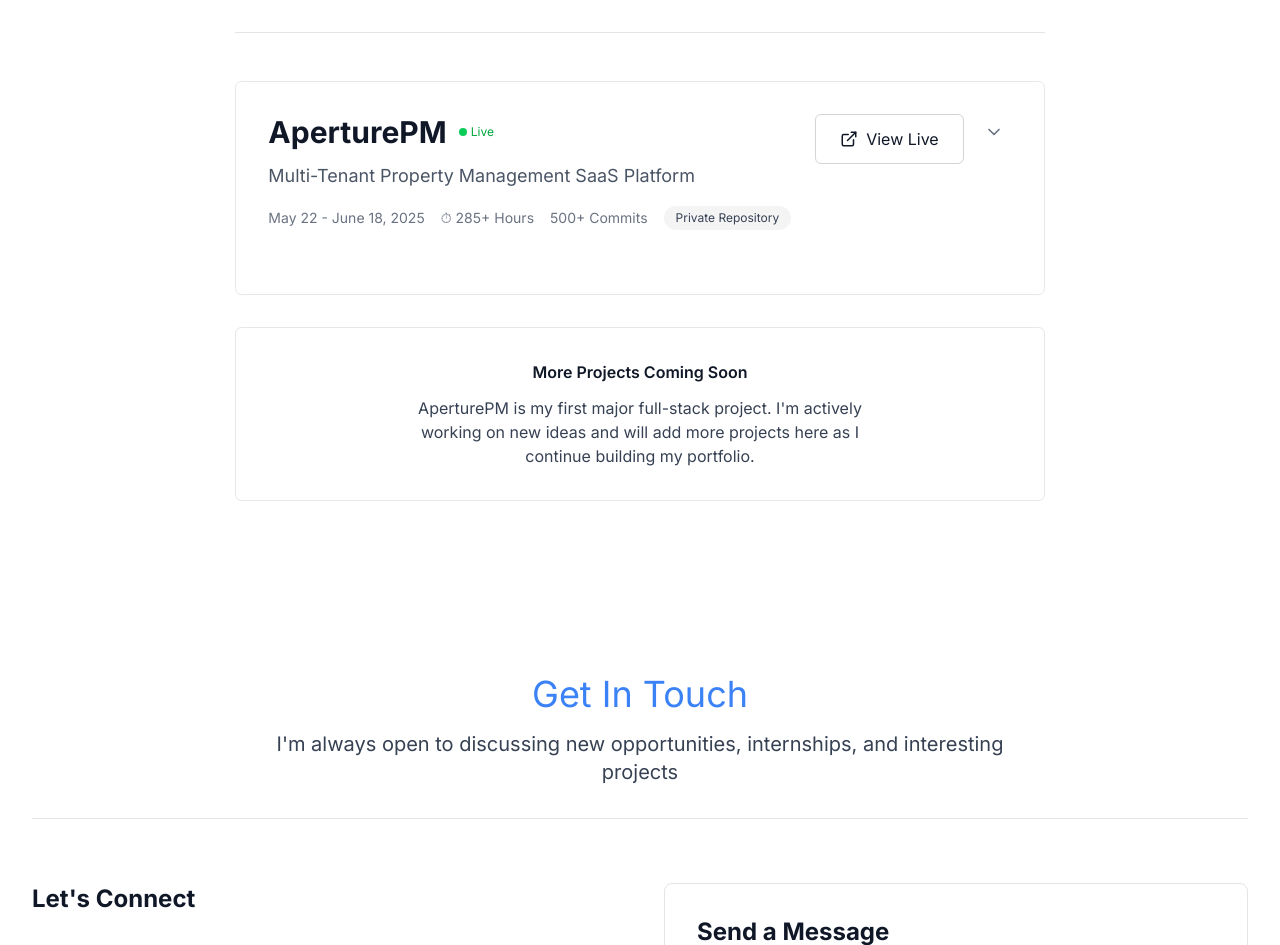
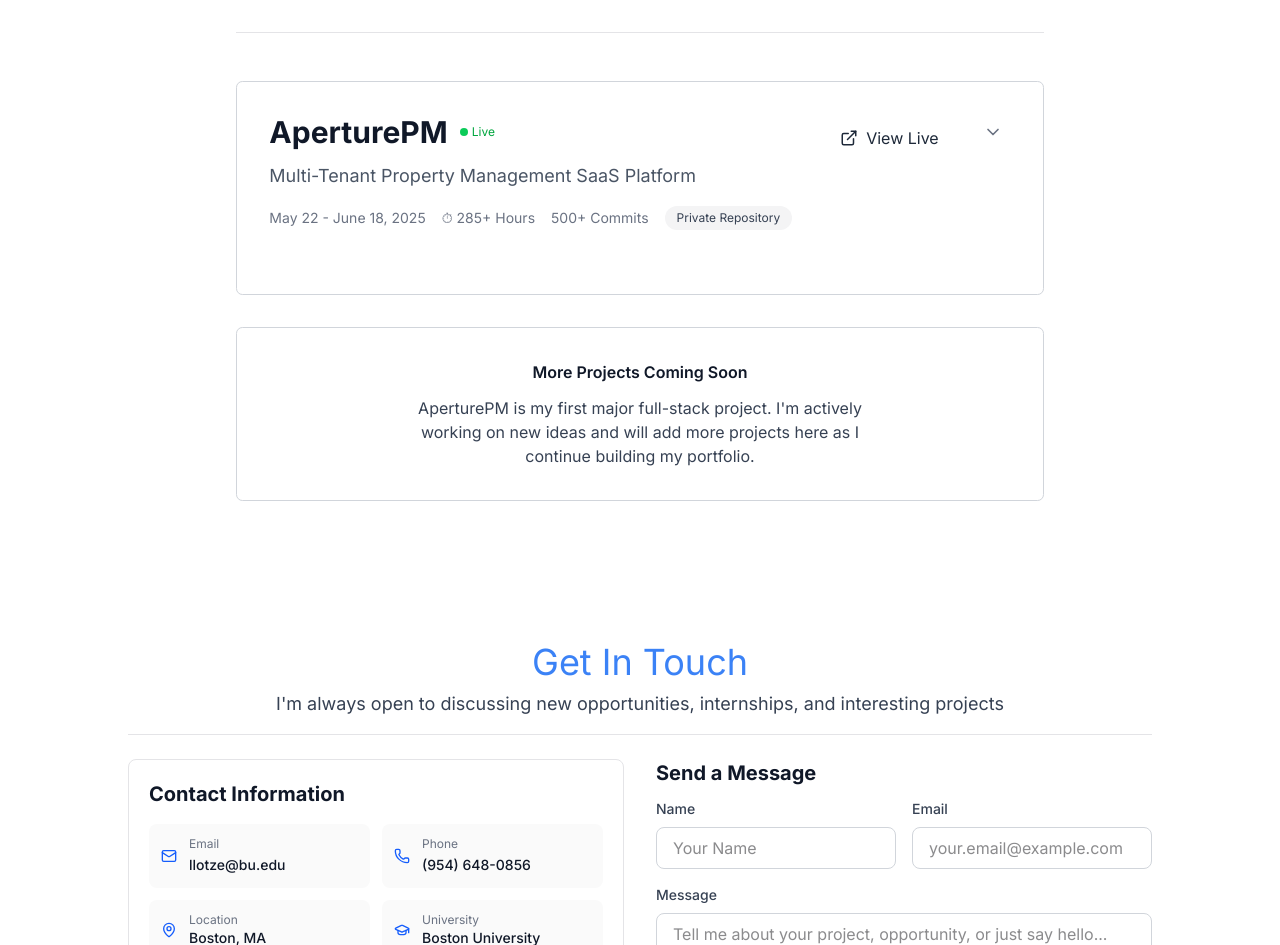
Before and after one commit to llotze/portfolio, a Next.js app: page / in a window 1280 px wide. Shown: the part 1855-2800 px from the top of the page. Built offline with nearby package versions, Linux system fonts and the light colour scheme.

Commit message:
added email functionality

```diff
--- /dev/null
+++ b/app/api/contact/route.js
@@ -0,0 +1,56 @@
+import { NextResponse } from 'next/server'
+import nodemailer from 'nodemailer'
+
+export async function POST(request) {
+  try {
+    const { name, email, message } = await request.json()
+
+    // Create transporter using Gmail (you can use other services)
+    const transporter = nodemailer.createTransport({
+      service: 'gmail',
+      auth: {
+        user: process.env.EMAIL_USER, // Your email
+        pass: process.env.EMAIL_PASS, // Your app password
+      },
+    })
+
+    // Email content
+    const mailOptions = {
+      from: `"${name}" <${email}>`, // Shows user's name and email as sender
+      to: 'llotze@bu.edu',
+      subject: `Portfolio Contact from ${name}`,
+      text: `
+        Name: ${name}
+        Email: ${email}
+
+        Message:
+        ${message}
+      `,
+      html: `
+        <div style="font-family: Arial, sans-serif; max-width: 600px; margin: 0 auto;">
+          <h2 style="color: #3b82f6;">New Portfolio Contact</h2>
+          <div style="background: #f8f9fa; padding: 20px; border-radius: 8px; margin: 20px 0;">
+            <p><strong>Name:</strong> ${name}</p>
+            <p><strong>Email:</strong> ${email}</p>
+          </div>
+          <div style="background: #ffffff; padding: 20px; border: 1px solid #e5e7eb; border-radius: 8px;">
+            <h3>Message:</h3>
+            <p style="white-space: pre-line;">${message}</p>
+          </div>
+        </div>
+      `,
+      replyTo: email, // So you can reply directly to the sender
+    }
+
+    // Send email
+    await transporter.sendMail(mailOptions)
+
+    return NextResponse.json({ success: true, message: 'Email sent successfully' })
+  } catch (error) {
+    console.error('Error sending email:', error)
+    return NextResponse.json(
+      { success: false, message: 'Failed to send email' },
+      { status: 500 }
+    )
+  }
+}
--- a/app/components/Contact.js
+++ b/app/components/Contact.js
@@ -1,79 +1,199 @@
-import { Mail, Phone, MapPin, Github, Linkedin, GraduationCap } from 'lucide-react'
+'use client'
+import { useState } from 'react'
+import { Mail, Phone, MapPin, Github, Linkedin, GraduationCap, Send, Check } from 'lucide-react'
 
 export default function Contact() {
+  const [formData, setFormData] = useState({
+    name: '',
+    email: '',
+    message: ''
+  })
+  const [isSubmitting, setIsSubmitting] = useState(false)
+  const [isSuccess, setIsSuccess] = useState(false)
+  const [error, setError] = useState('')
+
+  const handleInputChange = (e) => {
+    setFormData({
+      ...formData,
+      [e.target.name]: e.target.value
+    })
+  }
+
+  const handleSubmit = async (e) => {
+    e.preventDefault()
+    setIsSubmitting(true)
+    setError('')
+
+    try {
+      const response = await fetch('/api/contact', {
+        method: 'POST',
+        headers: {
+          'Content-Type': 'application/json',
+        },
+        body: JSON.stringify(formData),
+      })
+
+      const data = await response.json()
+
+      if (data.success) {
+        setIsSuccess(true)
+        setFormData({ name: '', email: '', message: '' })
+
+        // Reset success state after 3 seconds
+        setTimeout(() => {
+          setIsSuccess(false)
+        }, 3000)
+      } else {
+        setError('Failed to send message. Please try again.')
+      }
+    } catch (error) {
+      console.error('Error:', error)
+      setError('Failed to send message. Please try again.')
+    } finally {
+      setIsSubmitting(false)
+    }
+  }
+
+  const contactMethods = [
+    {
+      icon: <Mail className="w-4 h-4" />,
+      label: "Email",
+      value: "llotze@bu.edu",
+      href: "mailto:llotze@bu.edu"
+    },
+    {
+      icon: <Phone className="w-4 h-4" />,
+      label: "Phone",
+      value: "(954) 648-0856",
+      href: "tel:954-648-0856"
+    },
+    {
+      icon: <MapPin className="w-4 h-4" />,
+      label: "Location",
+      value: "Boston, MA",
+      href: null
+    },
+    {
+      icon: <GraduationCap className="w-4 h-4" />,
+      label: "University",
+      value: "Boston University",
+      href: null
+    }
+  ]
+
   return (
-    <section id="contact" className="py-20">
-      <div className="max-w-7xl mx-auto px-4 sm:px-6 lg:px-8">
-        <div className="text-center mb-16 border-b border-zinc-200 dark:border-zinc-700 pb-8">
-          <h2 className="text-4xl mb-4 accent">Get In Touch</h2>
-          <p className="text-xl max-w-3xl mx-auto text-gray-700 dark:text-gray-300">
+    <section id="contact" className="min-h-screen py-12 flex flex-col justify-center">
+      <div className="max-w-6xl mx-auto px-4 sm:px-6 lg:px-8">
+        <div className="text-center mb-6 border-b border-zinc-200 dark:border-zinc-700 pb-4">
+          <h2 className="text-4xl mb-2 accent">Get In Touch</h2>
+          <p className="text-lg max-w-3xl mx-auto text-gray-700 dark:text-gray-300">
             I'm always open to discussing new opportunities, internships, and interesting projects
           </p>
         </div>
 
-        <div className="grid grid-cols-1 lg:grid-cols-2 gap-12">
+        <div className="max-w-5xl mx-auto">
+          <div className="grid grid-cols-1 lg:grid-cols-2 gap-8">
+            {/* Left Column - Contact Info */}
+            <div className="space-y-6">
+              {/* Contact Methods & Status Combined */}
+              <div className="border border-zinc-200 dark:border-0 dark:bg-zinc-800/30 rounded-lg p-5">
+                <h3 className="text-xl font-bold text-gray-900 dark:text-white mb-4">Contact Information</h3>
+
+                {/* Contact Grid */}
+                <div className="grid grid-cols-1 sm:grid-cols-2 gap-3 mb-5">
+                  {contactMethods.map((method, index) => (
+                    <div key={index} className="flex items-center gap-3 p-3 bg-zinc-50 dark:bg-zinc-800/30 rounded-lg">
+                      <div className="text-blue-600 dark:text-blue-400">
+                        {method.icon}
+                      </div>
                       <div>
-            <h3 className="text-2xl font-bold text-gray-900 dark:text-white mb-6">Let's Connect</h3>
-            <p className="text-gray-600 dark:text-gray-300 mb-8">
-              As a Computer Science student at Boston University, I'm actively seeking internships
-              and opportunities to apply my full-stack development skills. Feel free to reach out
-              if you'd like to discuss my work or potential collaborations.
-            </p>
+                        <div className="text-xs text-gray-500 dark:text-gray-400">{method.label}</div>
+                        {method.href ? (
+                          <a
+                            href={method.href}
+                            className="font-medium text-gray-900 dark:text-white hover:text-blue-600 dark:hover:text-blue-400 transition-colors text-sm"
+                          >
+                            {method.value}
+                          </a>
+                        ) : (
+                          <div className="font-medium text-gray-900 dark:text-white text-sm">{method.value}</div>
+                        )}
+                      </div>
+                    </div>
+                  ))}
+                </div>
 
-            <div className="space-y-4">
-              <div className="flex items-center gap-3">
-                <Mail className="text-blue-600 dark:text-blue-400" size={20} />
-                <a href="mailto:llotze@bu.edu" className="text-gray-700 dark:text-gray-200 hover:text-blue-600 dark:hover:text-blue-400">
-                  llotze@bu.edu
-                </a>
+                {/* Status Section */}
+                <div className="border-t border-zinc-200 dark:border-zinc-600 pt-4">
+                  <div className="flex items-center gap-2 mb-3">
+                    <div className="w-2 h-2 bg-green-500 rounded-full animate-pulse"></div>
+                    <span className="text-sm text-green-600 dark:text-green-400 font-medium">Available for Work</span>
                   </div>
-              <div className="flex items-center gap-3">
-                <Phone className="text-blue-600 dark:text-blue-400" size={20} />
-                <a href="tel:954-648-0856" className="text-gray-700 dark:text-gray-200 hover:text-blue-600 dark:hover:text-blue-400">
-                  (954) 648-0856
-                </a>
+                  <div className="text-sm text-gray-700 dark:text-gray-200 space-y-1">
+                    <div>Software Engineering Internships</div>
+                    <div>Full-Stack Development • SaaS Projects</div>
+                    <div>Remote or Boston-area positions</div>
                   </div>
-              <div className="flex items-center gap-3">
-                <MapPin className="text-blue-600 dark:text-blue-400" size={20} />
-                <span className="text-gray-700 dark:text-gray-200">Boston, MA 02215</span>
-              </div>
-              <div className="flex items-center gap-3">
-                <GraduationCap className="text-blue-600 dark:text-blue-400" size={20} />
-                <span className="text-gray-700 dark:text-gray-200">Boston University - Computer Science</span>
                 </div>
               </div>
 
-            <div className="flex gap-4 mt-8">
+              {/* Skills & Social Combined */}
+              <div className="border border-zinc-200 dark:border-0 dark:bg-zinc-800/30 rounded-lg p-5">
+                <h4 className="font-semibold text-gray-900 dark:text-white mb-4">What I Bring</h4>
+                <div className="space-y-2 text-sm text-gray-700 dark:text-gray-200 mb-5">
+                  <div><strong className="text-gray-900 dark:text-white">Full-Stack:</strong> Next.js, React, PostgreSQL, APIs</div>
+                  <div><strong className="text-gray-900 dark:text-white">Experience:</strong> Real SaaS serving live clients</div>
+                  <div><strong className="text-gray-900 dark:text-white">Approach:</strong> Quick learning, end-to-end thinking</div>
+                </div>
+
+                {/* Social Links */}
+                <div className="border-t border-zinc-200 dark:border-zinc-600 pt-4">
+                  <h5 className="font-medium text-gray-900 dark:text-white mb-3">Connect Online</h5>
+                  <div className="flex gap-3">
                     <a
-                href="https://github.com"
-                className="p-3 bg-white dark:bg-zinc-800 rounded-lg hover:bg-gray-100 dark:hover:bg-zinc-700 transition-colors shadow-sm"
-                aria-label="GitHub Profile"
+                      href="https://github.com/llotze"
+                      target="_blank"
+                      rel="noopener noreferrer"
+                      className="flex items-center gap-2 px-4 py-2 bg-white dark:bg-zinc-700/50 rounded-lg hover:bg-zinc-100 dark:hover:bg-zinc-700 transition-colors group flex-1 justify-center"
+                      aria-label="GitHub"
                     >
-                <Github size={24} className="text-gray-700 dark:text-gray-200" />
+                      <Github size={20} className="text-gray-700 dark:text-gray-200 group-hover:text-blue-600 dark:group-hover:text-blue-400 transition-colors" />
+                      <span className="font-medium text-gray-900 dark:text-white text-sm">GitHub</span>
                     </a>
                     <a
                       href="https://linkedin.com"
-                className="p-3 bg-white dark:bg-zinc-800 rounded-lg hover:bg-gray-100 dark:hover:bg-zinc-700 transition-colors shadow-sm"
-                aria-label="LinkedIn Profile"
+                      target="_blank"
+                      rel="noopener noreferrer"
+                      className="flex items-center gap-2 px-4 py-2 bg-white dark:bg-zinc-700/50 rounded-lg hover:bg-zinc-100 dark:hover:bg-zinc-700 transition-colors group flex-1 justify-center"
+                      aria-label="LinkedIn"
                     >
-                <Linkedin size={24} className="text-gray-700 dark:text-gray-200" />
+                      <Linkedin size={20} className="text-gray-700 dark:text-gray-200 group-hover:text-blue-600 dark:group-hover:text-blue-400 transition-colors" />
+                      <span className="font-medium text-gray-900 dark:text-white text-sm">LinkedIn</span>
                     </a>
                   </div>
-
-            <div className="mb-8 border border-zinc-200 dark:border-zinc-700 rounded-lg p-6">
-              <h4 className="font-semibold text-blue-900 mb-2">Currently Seeking</h4>
-              <ul className="text-blue-800 space-y-1 list-none pl-0">
-                <li>Software Engineering Internships</li>
-                <li>Full-Stack Development Opportunities</li>
-                <li>SaaS/Web Application Projects</li>
-                <li>Remote or Boston-area positions</li>
-              </ul>
+                </div>
               </div>
             </div>
 
-          <div className="p-8 border border-zinc-200 dark:border-zinc-700 rounded-lg">
-            <h3 className="text-2xl font-bold text-gray-900 dark:text-white mb-6">Send a Message</h3>
-            <form className="space-y-6">
+            {/* Right Column - Contact Form */}
+            <div className="relative">
+              <h3 className="text-xl font-bold text-gray-900 dark:text-white mb-3">Send a Message</h3>
+
+              {/* Success Overlay */}
+              {isSuccess && (
+                <div className="absolute inset-0 bg-white/90 dark:bg-zinc-900/90 backdrop-blur-sm rounded-lg flex items-center justify-center z-10 transition-all duration-300">
+                  <div className="text-center">
+                    <div className="w-16 h-16 bg-green-100 dark:bg-green-900/30 rounded-full flex items-center justify-center mx-auto mb-4">
+                      <Check size={32} className="text-green-600 dark:text-green-400" />
+                    </div>
+                    <h4 className="text-lg font-semibold text-gray-900 dark:text-white mb-2">Message Sent!</h4>
+                    <p className="text-sm text-gray-600 dark:text-gray-300">Thank you for reaching out. I'll get back to you soon!</p>
+                  </div>
+                </div>
+              )}
+
+              <form onSubmit={handleSubmit} className="space-y-4">
+                <div className="grid grid-cols-1 md:grid-cols-2 gap-4">
                   <div>
                     <label htmlFor="name" className="block text-sm font-medium text-gray-700 dark:text-gray-300 mb-2">
                       Name
@@ -81,11 +201,15 @@ export default function Contact() {
                     <input
                       type="text"
                       id="name"
-                  className="w-full px-3 py-2 border border-gray-300 dark:border-zinc-700 rounded-lg focus:outline-none focus:border-blue-500"
+                      name="name"
+                      value={formData.name}
+                      onChange={handleInputChange}
+                      className="w-full px-3 py-2 bg-white dark:bg-zinc-700/50 border border-gray-300 dark:border-zinc-600 rounded-lg focus:outline-none focus:border-blue-500 dark:focus:border-blue-400 text-gray-900 dark:text-white"
                       placeholder="Your Name"
+                      required
+                      disabled={isSubmitting}
                     />
                   </div>
-
                   <div>
                     <label htmlFor="email" className="block text-sm font-medium text-gray-700 dark:text-gray-300 mb-2">
                       Email
@@ -93,9 +217,15 @@ export default function Contact() {
                     <input
                       type="email"
                       id="email"
-                  className="w-full px-3 py-2 border border-gray-300 dark:border-zinc-700 rounded-lg focus:outline-none focus:border-blue-500"
+                      name="email"
+                      value={formData.email}
+                      onChange={handleInputChange}
+                      className="w-full px-3 py-2 bg-white dark:bg-zinc-700/50 border border-gray-300 dark:border-zinc-600 rounded-lg focus:outline-none focus:border-blue-500 dark:focus:border-blue-400 text-gray-900 dark:text-white"
                       placeholder="your.email@example.com"
+                      required
+                      disabled={isSubmitting}
                     />
+                  </div>
                 </div>
 
                 <div>
@@ -104,24 +234,46 @@ export default function Contact() {
                   </label>
                   <textarea
                     id="message"
-                  rows="5"
-                  className="w-full px-3 py-2 border border-gray-300 dark:border-zinc-700 rounded-lg focus:outline-none focus:border-blue-500"
-                  placeholder="Your message..."
+                    name="message"
+                    rows="8"
+                    value={formData.message}
+                    onChange={handleInputChange}
+                    className="w-full px-3 py-2 bg-white dark:bg-zinc-700/50 border border-gray-300 dark:border-zinc-600 rounded-lg focus:outline-none focus:border-blue-500 dark:focus:border-blue-400 text-gray-900 dark:text-white"
+                    placeholder="Tell me about your project, opportunity, or just say hello..."
+                    required
+                    disabled={isSubmitting}
                   ></textarea>
                 </div>
 
+                {error && (
+                  <div className="text-red-600 dark:text-red-400 text-sm">{error}</div>
+                )}
+
                 <button
                   type="submit"
-                className="w-full bg-blue-600 text-white py-3 rounded-lg hover:bg-blue-700 transition-colors font-medium"
+                  disabled={isSubmitting}
+                  className="flex items-center gap-2 px-5 py-2 text-gray-700 dark:text-gray-300 bg-zinc-50 dark:bg-zinc-800/30 rounded-md transition-colors hover:bg-zinc-100 dark:hover:bg-zinc-800/50 hover:text-blue-600 dark:hover:text-blue-400 focus:outline-none disabled:opacity-50 disabled:cursor-not-allowed"
                 >
+                  {isSubmitting ? (
+                    <>
+                      <div className="w-4 h-4 border-2 border-gray-400 border-t-transparent rounded-full animate-spin"></div>
+                      Sending...
+                    </>
+                  ) : (
+                    <>
+                      <Send size={18} className="text-gray-400 dark:text-gray-400" />
                       Send Message
+                    </>
+                  )}
                 </button>
               </form>
             </div>
           </div>
+        </div>
 
-        <div className="text-center mt-16 pt-8 border-t border-gray-200">
-          <p className="text-gray-600">
+        {/* Footer */}
+        <div className="text-center mt-6 pt-4 border-t border-gray-200 dark:border-gray-700">
+          <p className="text-gray-600 dark:text-gray-400">
             © 2025 Lucas Lotze. All rights reserved.
           </p>
         </div>
--- a/app/components/Hero.js
+++ b/app/components/Hero.js
@@ -47,10 +47,9 @@ export default function Hero() {
 >
   AperturePM
 </span>, a multi-tenant property management platform serving real clients. Passionate about modern web development, automation, and delivering real value through technology.
-          </p>
-          <div className={`flex gap-4 mt-2 transition-opacity duration-500 ${showBtns ? 'opacity-100 animate-fade-in-left' : 'opacity-0'}`} style={{ transitionDelay: '0.15s' }}>            <button
+          </p>          <div className={`flex gap-4 mt-2 transition-opacity duration-500 ${showBtns ? 'opacity-100 animate-fade-in-left' : 'opacity-0'}`} style={{ transitionDelay: '0.15s' }}>            <button
               onClick={() => scrollToSection('contact')}
-              className="flex items-center gap-2 px-5 py-2 text-gray-500 dark:text-gray-300 border border-zinc-300 dark:border-zinc-600 bg-transparent rounded-md transition-colors hover:text-blue-600 dark:hover:text-blue-400 focus:outline-none"
+              className="flex items-center gap-2 px-5 py-2 text-gray-700 dark:text-gray-300 bg-zinc-50 dark:bg-zinc-800/30 rounded-md transition-colors hover:bg-zinc-100 dark:hover:bg-zinc-800/50 hover:text-blue-600 dark:hover:text-blue-400 focus:outline-none"
             >
               <Mail size={18} className="text-gray-400 dark:text-gray-400" />
               Contact Me
--- a/app/components/Projects.js
+++ b/app/components/Projects.js
@@ -38,7 +38,7 @@ export default function Projects() {
         scrollToSection('aperturepm-card', 25)
       } else {
         // When collapsing, scroll back to the projects section
-        scrollToSection('projects', 80)
+        scrollToSection('projects')
       }
     }, 100) // Small delay to allow state update and DOM changes
   }
@@ -119,11 +119,12 @@ export default function Projects() {
                     </span>
                   </div>
                 </div>
-                <div className="flex items-start gap-3">
-                  <a
-                    href="#"
+                <div className="flex items-start gap-3">                  <a
+                    href="https://aperturepm.com"
+                    target="_blank"
+                    rel="noopener noreferrer"
                     onClick={(e) => e.stopPropagation()}
-                    className="flex items-center gap-2 px-6 py-3 text-gray-900 dark:text-white border border-zinc-300 dark:border-zinc-600 bg-transparent rounded-md transition-all hover:border-blue-500 dark:hover:border-blue-400 hover:text-blue-600 dark:hover:text-blue-400 focus:outline-none whitespace-nowrap group"
+                    className="flex items-center gap-2 px-6 py-3 text-gray-800 dark:text-white bg-transparent rounded-md transition-all hover:text-blue-600 dark:hover:text-blue-400 focus:outline-none whitespace-nowrap group"
                   >
                     <ExternalLink size={18} className="transition-transform group-hover:translate-x-0.5 group-hover:-translate-y-0.5" />
                     View Live
@@ -339,7 +340,7 @@ export default function Projects() {
 
           {/* Future Projects */}
           <div className={`text-center transition-opacity duration-500 ${isProjectExpanded ? 'opacity-0 pointer-events-none' : 'opacity-100'}`}>
-            <div className="card p-8">
+            <div className="card dark:!border-0 p-8">
               <h4 className="font-semibold text-gray-900 dark:text-white mb-3">More Projects Coming Soon</h4>
               <p className="text-gray-700 dark:text-gray-200 max-w-md mx-auto">
                 AperturePM is my first major full-stack project. I'm actively working on new ideas and will add more projects here as I continue building my portfolio.
--- a/app/globals.css
+++ b/app/globals.css
@@ -7,7 +7,7 @@
   --background-dark: #161616;
   --card-light: #fff;
   --card-dark: #1b1b1b;
-  --border-light: #e5e7eb;
+  --border-light: #d1d5db;
   --border-dark: #26272b;
   --accent: #3b82f6;
 }
--- a/package.json
+++ b/package.json
@@ -9,8 +9,10 @@
     "export": "next build"
   },
   "dependencies": {
+    "@emailjs/browser": "^4.4.1",
     "lucide-react": "^0.517.0",
     "next": "^15.3.4",
+    "nodemailer": "^7.0.3",
     "react": "^19.1.0",
     "react-dom": "^19.1.0",
     "react-icons": "^5.5.0"
```
Also changed, not shown: app/hooks/useStackableScroll.js (+6 -1 lines), 1 other file (tests, documents, lock files or other folders). Lines whose indentation alone changed are shown as unchanged.
